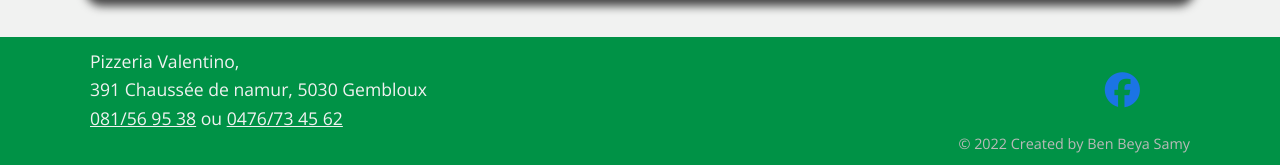
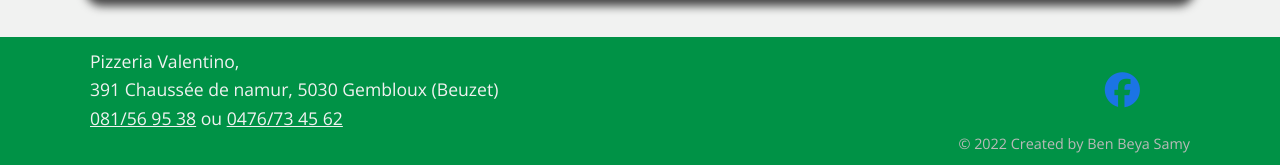
Before and after one commit to samyben2001/pizza_valentino_pa, a Django app: page / in a window 1280 px wide. Shown: the part 2048-2213 px from the top of the page. Run offline with Django 3.2, Linux system fonts and the light colour scheme; parts of the project's set-up code (start-up, migrations or seed data) failed here and were passed over; some libraries are stand-ins or nearby versions.

Commit message:
change adress

```diff
--- a/menu/templates/menu/base.html
+++ b/menu/templates/menu/base.html
@@ -108,7 +108,7 @@
         <div class="container">
             <div>
                 <p>Pizzeria Valentino,</p>
-                <p>391 Chaussée de namur, 5030 Gembloux</p>
+                <p>391 Chaussée de namur, 5030 Gembloux (Beuzet)</p>
                 <p><a class="tel" href="tel:+3281569538">081/56 95 38</a> ou <a class="tel" href="tel:+32476734562">0476/73 45 62</a></p>
             </div>
             <div><a href="https://www.facebook.com/profile.php?id=100063477431254" target="_blank" rel="noopener noreferrer"><i class="fa-brands fa-facebook fa-2xl"></i></a></div>
```
